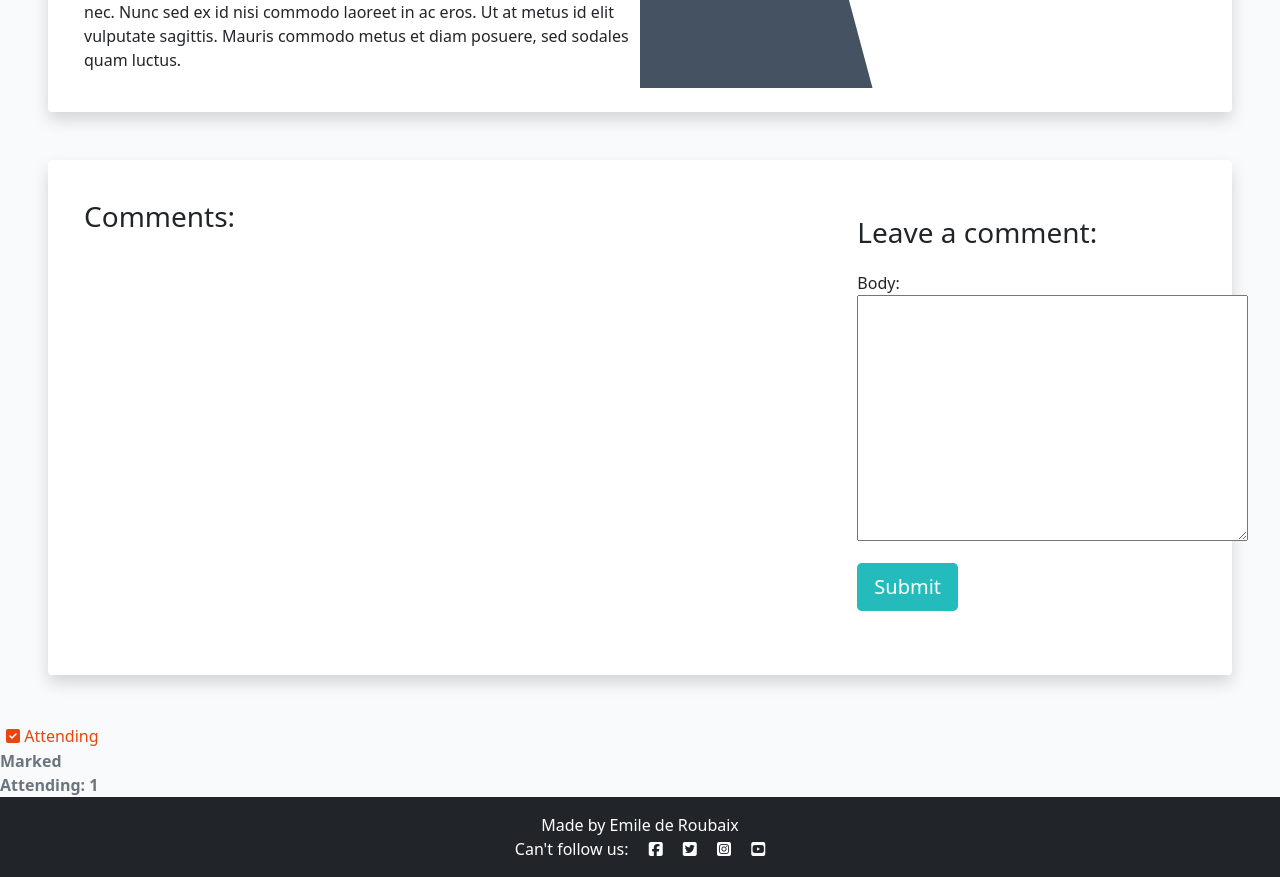
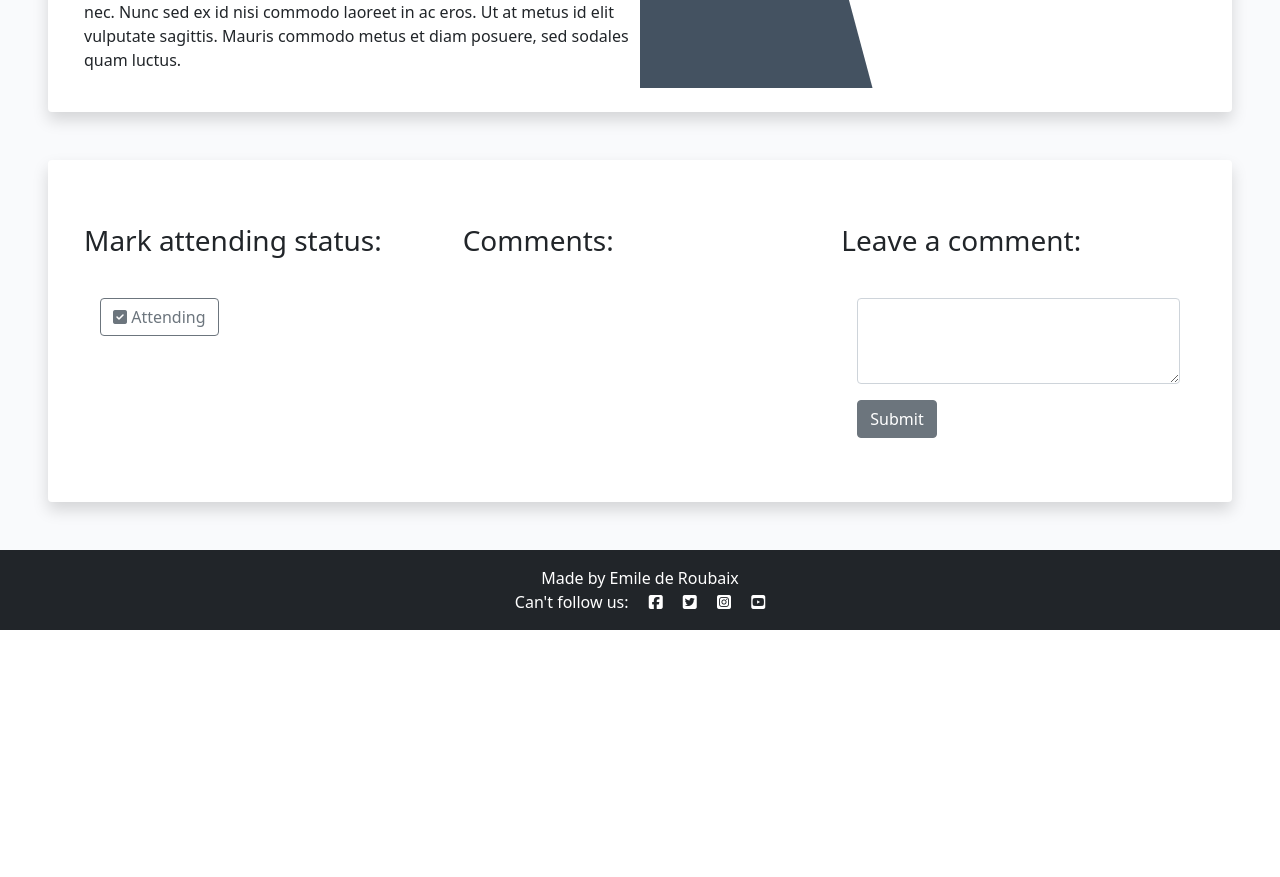
Before and after one commit to EMarnus/Event-Organiser, a Django app: page /booking-details/13 in a window 1280 px wide. Shown: the part 1430-2307 px from the top of the page. After the commit the page ends 2060 px from the top, so only its background shows below. Run offline with Django 3.2, Linux system fonts and the light colour scheme; a user stored in the database is signed in; data comes from the database, SQL or seed files in the repository; both versions use the stored data as it was after the commit; some libraries are stand-ins or nearby versions.

Commit message:
Change style for BookingDetails Lower section

```diff
--- a/game_dates/forms.py
+++ b/game_dates/forms.py
@@ -6,3 +6,11 @@ class CommentForm(forms.ModelForm):
     class Meta:
         model = Comment
         fields = ('body',)
+
+        widgets = {
+            'body': forms.Textarea(attrs={'class': 'form-control', 'rows': '3'}),
+        }
+
+        labels = {
+            'body': ''
+        }
--- a/game_dates/templates/bookingDetails.html
+++ b/game_dates/templates/bookingDetails.html
@@ -5,13 +5,13 @@
 {% if user.is_authenticated %}
 
 <h1 class="text-center  mt-3">{{ booking.description }}</h1>
-<!-- Body -->
+<!-- Upper Secion -->
 <div class="shadow p-4 mb-5 bg-body bg-body rounded text-black  m-5 ">
     <div class="">
         <div class="container">
             <div class="row g-0">
                 <div class="col-md-6 ">
-                    <h2 class="">{{ booking.description }}</h2>
+                    <h2 class="">{{ booking.description }} - Attending: {{ attending }}</h2>
                     <p class="">Organised by {{ booking.user }} for {{ booking.created_on }}</p>
                     <p class="">Where "it will take place": {{ booking.type }}</p>
                     <p class=""><strong>Additonal Details:</strong> {{ booking.content }}</p>
@@ -23,15 +23,30 @@
         </div>
     </div>
 </div>
-<!-- Comments -->
+<!-- Lower Secion -->
 <div class="shadow p-4 mb-5 bg-body bg-body rounded text-black  m-5 ">
     <div class="container">
         <div class="row">
-            <div class="col-md-8 card mb-4  mt-3 ">
-                <h3>Comments:</h3>
+            <div class="col-md-4 card mb-4  mt-3 ">
+                <h3 class="my-4">Mark attending status:</h3>
+                <div class="card-body">
+                <!-- Attending/Tentative indicators -->
+                    <form class="d-inline my-4" action="{% url 'attending' booking.id %}" method="POST">
+                        {% csrf_token %}
+                        {% if attending %}
+                        <button type="submit" name="booking_id" value="{{booking.id}}" class="btn btn-outline-secondary"><i class="fa-solid fa-square-check"></i> Attending</button>
+                        {% else %}
+                        <button type="submit" name="booking_id" value="{{booking.id}}" class="btn btn-outline-secondary"><i class="fa-regular fa-square-check"></i> Not Marked as Attending</button>
+                        {% endif %}
+                    </form>
+                </div>
+            </div>
+            <!-- Comments -->
+            <div class="col-md-4 card mb-4  mt-3 ">
+                <h3 class="my-4">Comments:</h3>
                 <div class="card-body">
                     {% for comment in comments %}
-                    <div class="comments" style="padding: 10px;">
+                    <div class="comments">
                         <p class="font-weight-bold">
                             {{ comment.name }}
                             <span class=" text-muted font-weight-normal">
@@ -43,44 +58,27 @@
                     {% endfor %}
                 </div>
             </div>
+            <!-- Adding Comments -->
             <div class="col-md-4 card mb-4  mt-3 ">
+                <h3 class="my-4">Leave a comment:</h3>
                 <div class="card-body">
                     {% if new_comment %}
                     <div class="alert alert-success" role="alert">
                         Your comment is awaiting approval
                     </div>
                     {% else %}
-                    <h3>Leave a comment:</h3>
-                    <form method="post" style="margin-top: 1.3em;">
-                        {{ comment_form.as_p }}
-                        {% csrf_token %}
-                        <button type="submit" class="btn btn-signup btn-lg">Submit</button>
-                    </form>
+                    <div class="form-group">
+                        <form method="post">
+                            {{ comment_form.as_p }}
+                            {% csrf_token %}
+                            <button type="submit" class="btn btn-secondary">Submit</button>
+                        </form>
+                    </div>
                     {% endif %}
                 </div>
             </div>
         </div>
     </div>
-</div>
-
-<!-- Attending/Tentative indicators -->
-<div class="col-1">
-    <strong>
-        {% if user.is_authenticated %}
-        <form class="d-inline" action="{% url 'attending' booking.id %}" method="POST">
-            {% csrf_token %}
-            {% if attending %}
-            <button type="submit" name="booking_id" value="{{booking.id}}" class="btn-like"><i class="fa-solid fa-square-check"></i> Attending</button>
-            {% else %}
-            <button type="submit" name="booking_id" value="{{booking.id}}" class="btn-like"><i class="fa-regular fa-square-check"></i> Not Marked as Attending</button>
-            {% endif %}
-        </form>
-        {% else %}
-        <span class="text-secondary"><i class="far fa-heart"></i></span>
-        {% endif %}
-    <!-- The number of likes goes before the closing strong tag -->
-    <span class="text-secondary">Marked Attending: {{ attending }} </span>
-    </strong>
 </div>
 
 {% else %}
```
Also changed, not shown: db.sqlite3.
